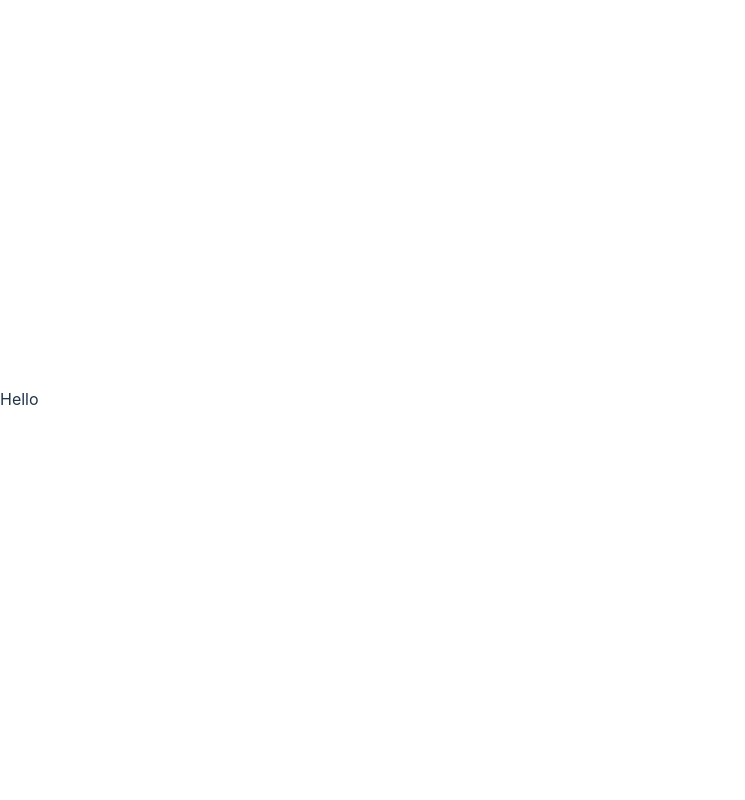
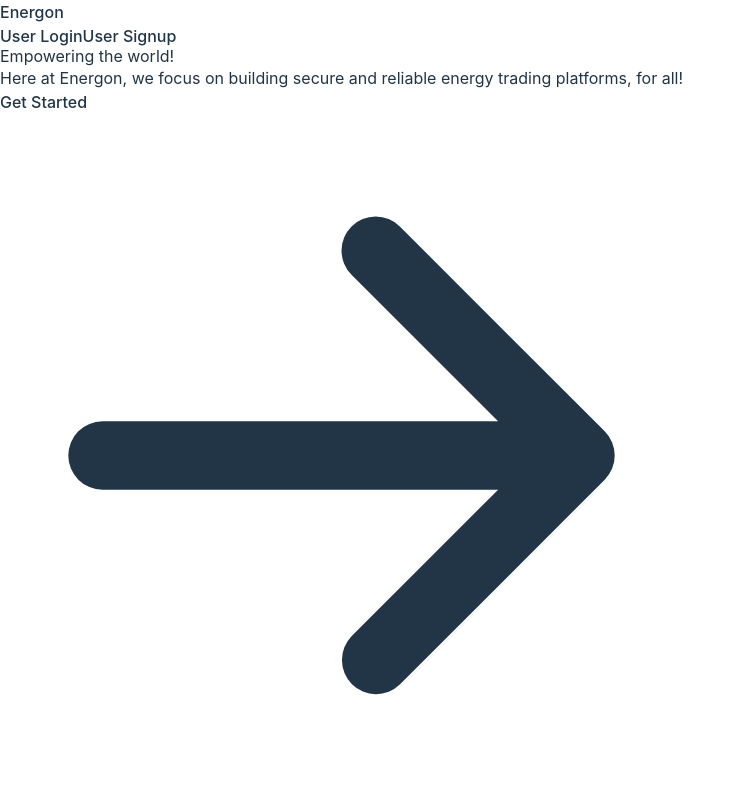
Before and after one commit to Dev79844/energy-trading, a React (Vite) app in the folder client/: page / in a window 1280 px wide. Shown: the top 800 px of the page, without its empty margins (0-745 px from the left). Built offline with nearby package versions, Linux system fonts and the light colour scheme.

Commit message:
Updated: App.jsx file

```diff
--- a/client/src/App.jsx
+++ b/client/src/App.jsx
@@ -1,11 +1,22 @@
-import './App.css'
+import React from 'react';
+import { Route, Routes, BrowserRouter } from "react-router-dom";
+import './App.css';
+import Landing from './pages/landing';
+import UserDashboard from './pages/userDashboard';
+import UserSignup from './pages/userSignup';
+import UserLogin from './pages/userLogin';
+import ProtectedComponent from './components/protectedComponent';
 
 function App() {
-
   return (
-    <>
-      <h1>Hello</h1>
-    </>
+    <BrowserRouter>
+      <Routes>
+        <Route path='/' element={<Landing />}></Route>
+        <Route path='/user/signup' element={<UserSignup />}></Route>
+        <Route path='/user/login' element={<UserLogin />}></Route>
+        <Route path='/user/dashboard' element={<ProtectedComponent><UserDashboard /></ProtectedComponent>}></Route>
+      </Routes>
+    </BrowserRouter>
   )
 }
 
```
